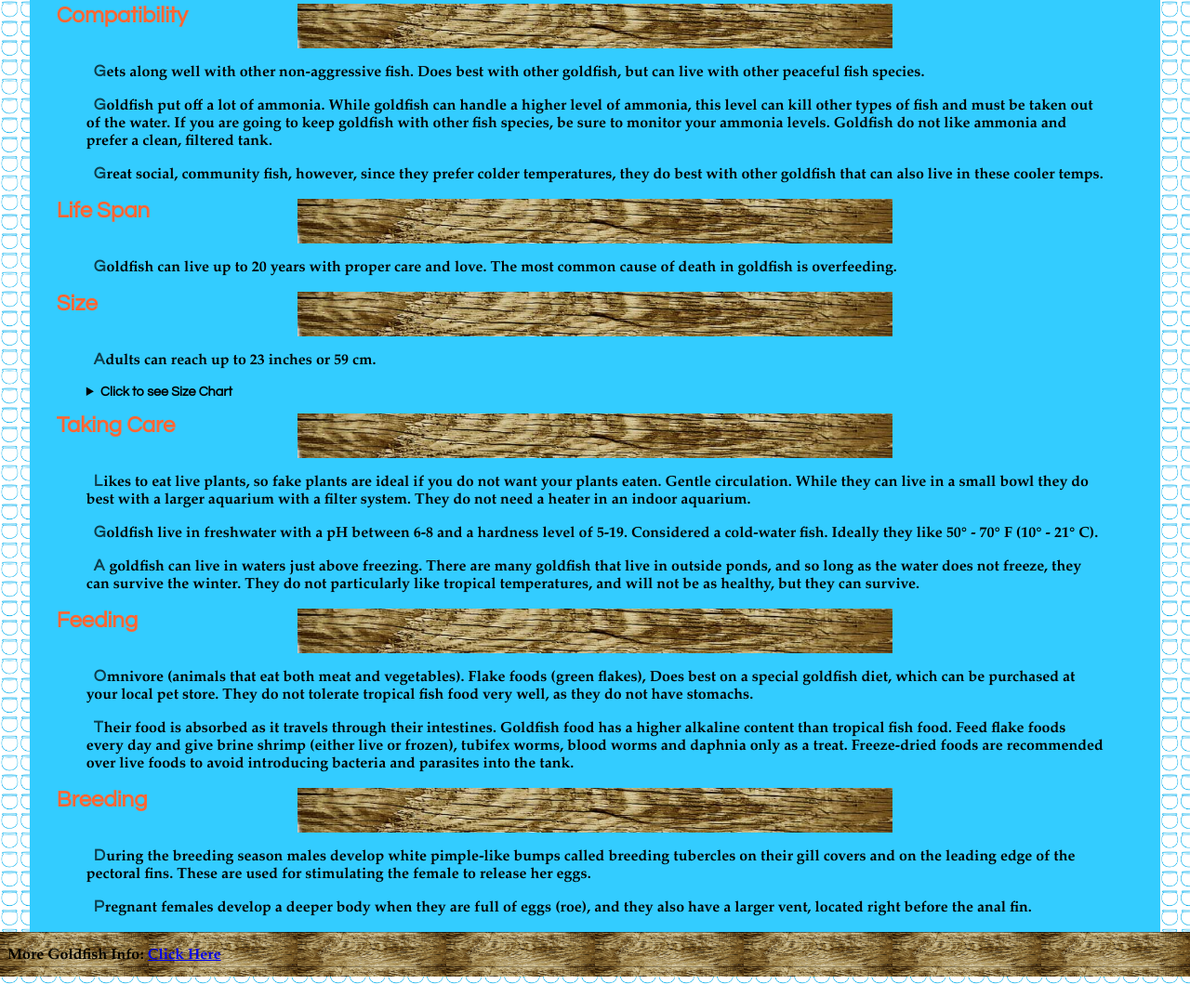
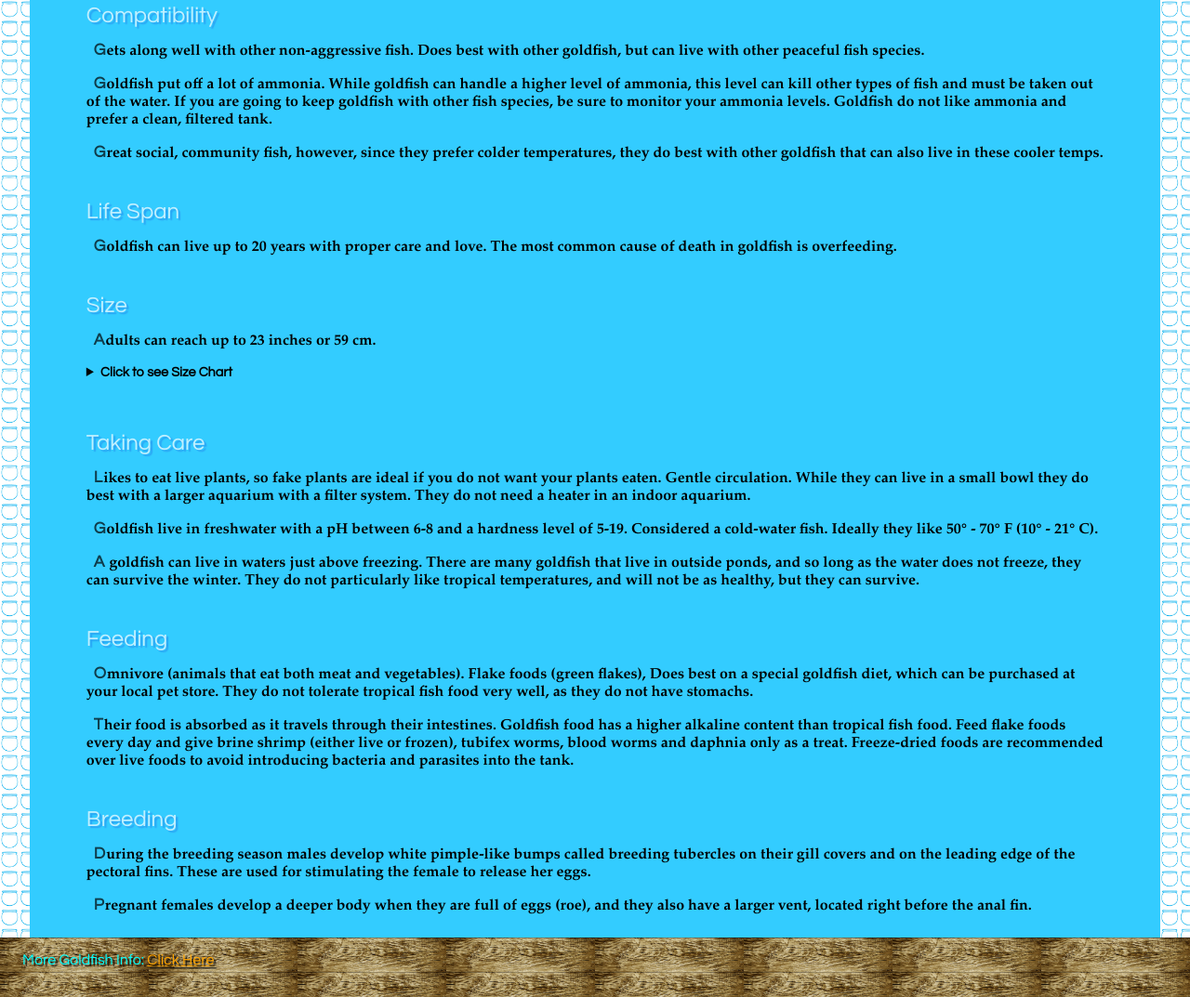
Before and after one commit to jamie-smith8/assignment1, a plain HTML site: page index.html in a window 1280 px wide. Shown: the part 1477-2550 px from the top of the page at 93% size. Drawn offline with Linux system fonts and the light colour scheme.

Commit message:
more changes

```diff
--- a/css/general.css
+++ b/css/general.css
@@ -41,7 +41,6 @@ header {
     background-size: 30rem;
     background-position: center center;
     background-repeat: no-repeat;
-
     overflow: hidden;
     margin-right: -2rem;
     margin-left: -2rem;
@@ -127,16 +126,16 @@ dl + p   {
 
 h2   {
     font-family: Century Gothic, Arial Rounded MT, sans-serif;
-    color: #FF6633;
-}
+    color: white;
+    margin: 2.5rem -.5rem 0;
+    opacity: .7;
+    border-radius: .4rem;
+    text-indent: 8px;
+    font-weight: normal;
+    text-shadow: .15rem .15rem .06em rgba(0, 0, 200, .3);
 
-h2 {
-    background-image: url(../images/bannerbar.jpg);
-    background-repeat: no-repeat;
-    background-position: center center;
-    background-size: 40rem;
-    margin: 0rem -2rem;
-    height: 3rem;
+
+
 }
 
 p   {
@@ -164,13 +163,23 @@ summary {
 
 
 
-
 footer  {
       background-image: url(../images/wood.jpg);
     background-size: 10rem;
+    overflow: hidden;
+    margin: -1rem -2rem;
+    height: 4rem
+}
 
-    overflow: hidden;
-    margin-right: -2rem;
-    margin-left: -2rem;
-    height: 3rem
+footer p    {
+    font-family:  Century Gothic, Arial Rounded MT, sans-serif;
+    font-size: 1rem;
+    font-weight: normal;
+    margin-left: 1rem;
+    color: cyan;
+    text-shadow: .15rem .15rem .09em rgba(0, 0, 0, 1);
 }
+
+footer a    {
+    color: orange;
+}
--- a/index.html
+++ b/index.html
@@ -73,6 +73,11 @@
 
     </article>
 
+
+    <hr>
+
+
+
     <footer>
         <p>More Goldfish Info: <a href="http://www.dogbreedinfo.com/fishfreshwateraquarium/goldfish.htm">Click Here</a></p>
     </footer>
```
